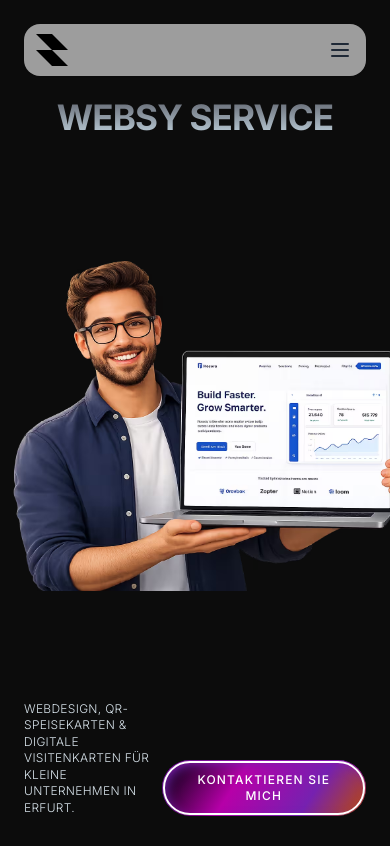
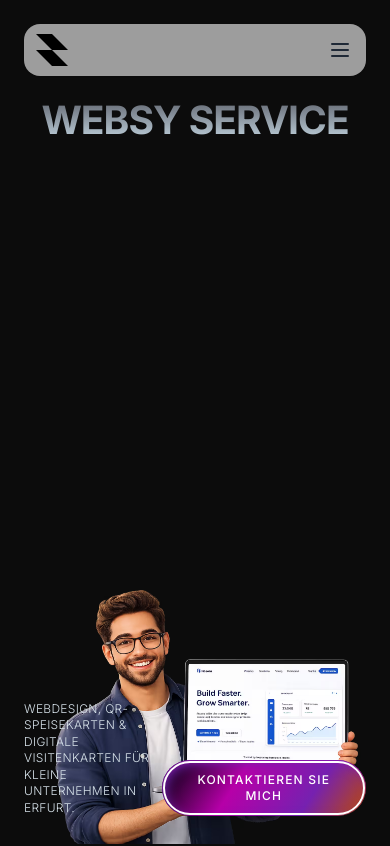
Before and after one commit to Moatez-km/websy-startup, a React (Vite) app: page / in a window 390 px wide. Shown: the top 846 px of the page. Built offline with nearby package versions, Linux system fonts and the light colour scheme.

Commit message:
fix responsive problem

```diff
--- a/src/components/HeroSection.tsx
+++ b/src/components/HeroSection.tsx
@@ -14,7 +14,7 @@
   return (
     <section className="relative h-screen w-full flex flex-col justify-between overflow-hidden bg-[#0C0C0C]">
       {/* Absolute Portrait */}
-      <div className="absolute left-1/2 -translate-x-1/2 z-10 w-[130vw] max-w-[680px] sm:w-[800px] md:w-[950px] lg:w-[1100px] xl:w-[1200px] top-1/2 -translate-y-1/2 sm:top-auto sm:translate-y-0 sm:bottom-0 pointer-events-none">
+      <div className="absolute left-1/2 -translate-x-1/2 z-10 w-[100vw] max-w-[680px] sm:w-[800px] md:w-[950px] lg:w-[1100px] xl:w-[1200px] bottom-0 pointer-events-none">
         <FadeIn delay={0.6} y={30} duration={0.8} className="w-full h-full flex justify-center items-end">
           <Magnet
             padding={150}
@@ -170,7 +170,7 @@
       {/* Hero Heading */}
       <div className="w-full overflow-hidden flex items-center justify-center z-0 px-6">
         <FadeIn delay={0.15} y={40} className="w-full text-center mt-6 sm:mt-4 md:-mt-5">
-          <h1 className="hero-heading font-black uppercase tracking-tight leading-none whitespace-nowrap w-full text-[9vw] sm:text-[10vw] md:text-[10vw] lg:text-[12vw] select-none">
+          <h1 className="hero-heading font-black uppercase tracking-tight leading-none whitespace-nowrap w-full text-[10vw] sm:text-[10vw] md:text-[10vw] lg:text-[12vw] select-none">
             Websy Service
           </h1>
         </FadeIn>
--- a/src/index.css
+++ b/src/index.css
@@ -27,5 +27,10 @@
 .hero-heading {
   background: linear-gradient(180deg, #646973 0%, #BBCCD7 100%);
   -webkit-background-clip: text;
+  background-clip: text;
   -webkit-text-fill-color: transparent;
+  color: transparent;
+  -webkit-box-decoration-break: clone;
+  box-decoration-break: clone;
+  display: inline-block;
 }
```
